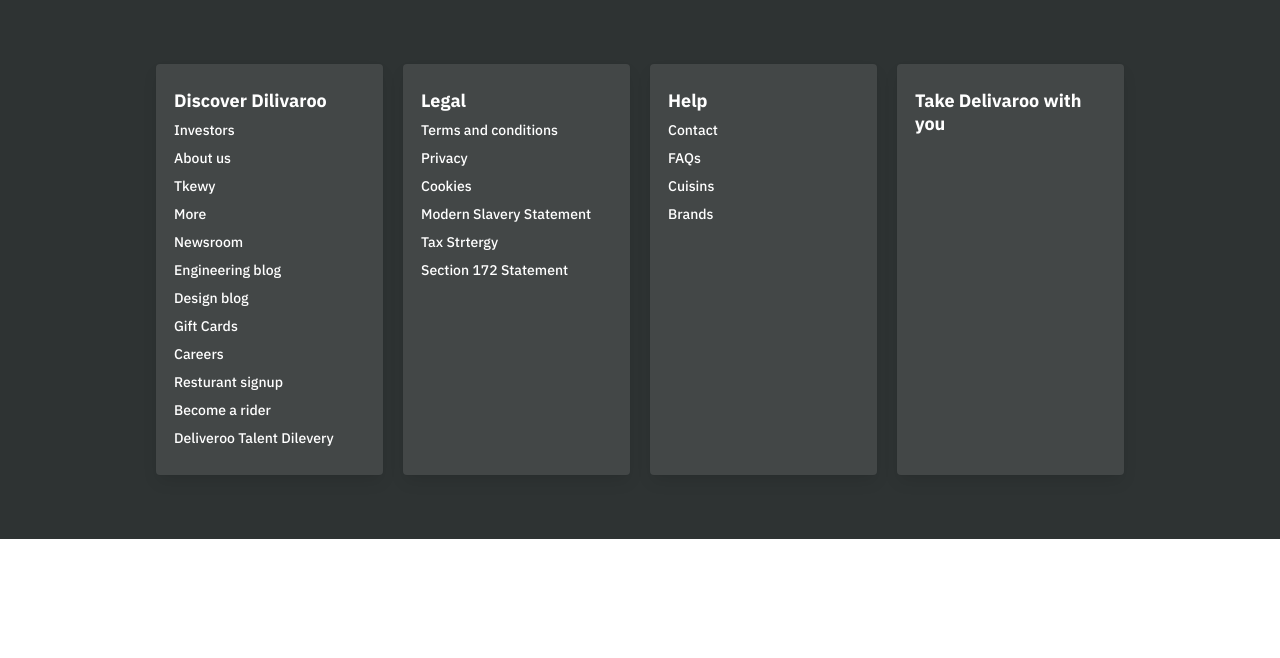
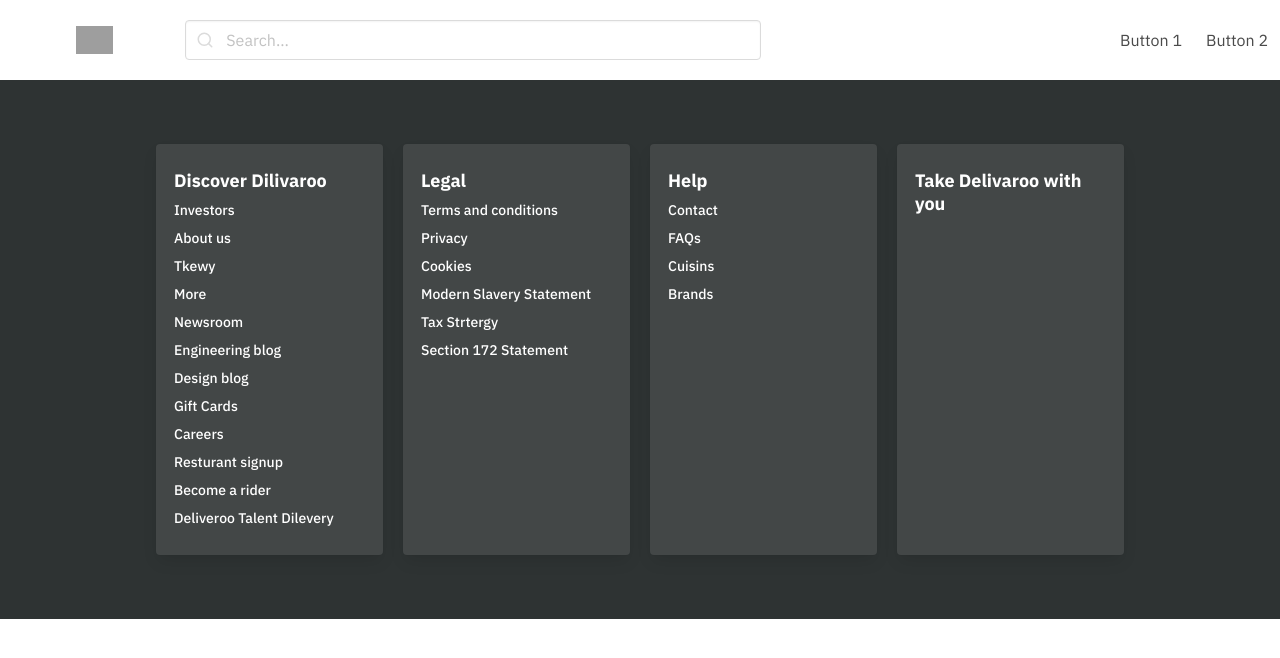
Before and after one commit to Prasadkpd/Eatme-assesment, a React (Create React App) app in the folder client/: page / in a window 1280 px wide. Shown: the top 658 px of the page. Built offline with nearby package versions, Linux system fonts and the light colour scheme; grey boxes are pictures that could not be loaded.

Commit message:
fea: add nav bar

```diff
--- a/client/src/assets/styles/partials/common.scss
+++ b/client/src/assets/styles/partials/common.scss
@@ -6,3 +6,9 @@ body {
     margin: 0 !important;
     padding: 0 !important;
 }
+
+.button:hover,
+.input:hover {
+    border: 2px solid black;
+    outline: none;
+}
--- a/client/src/assets/styles/partials/header.scss
+++ b/client/src/assets/styles/partials/header.scss
@@ -1,49 +1,11 @@
-.image {
-    width: 20vw;
+.navbar {
 
-    &-header {}
+    .search-bar {
+        width: 45vw;
+
+        &:hover{
+            border: 2px solid balck !important;
+        }
+    }
+
 }
-
-.search {
-    width: 50vw;
-}
-
-.buttons {
-    width: 30vw;
-
-    &-header {
-        width: 80vw !important;
-        align-items: right !important;
-        text-align: right !important;
-        justify-content: end;
-        padding-right: 100px;
-        display: flex;
-    }
-}
-
-.icons-button {
-    color: #00ccbc;
-    font-size: 16px;
-    font-weight: 800;
-    margin-right: 5px;
-}
-
-.input {
-    &-search {
-        width: 200% !important;
-        border: none !important;
-        outline: none !important;
-    }
-}
-
-.control {
-    &-search {
-        width: 90%;
-        margin: 15px;
-        padding-right: 20px;
-        display: flex;
-        border: 1px solid black;
-        padding-left: 20px;
-        border-radius: 8px;
-    }
-}
--- a/client/src/components/navbar.tsx
+++ b/client/src/components/navbar.tsx
@@ -1,25 +1,32 @@
-const NavBar = () => {
+import { FiSearch } from 'react-icons/fi';
+const Navbar = () => {
     return (
-        <nav className="navbar py-4 ml-4" role="navigation" aria-label="main navigation">
-            <div className="navbar-brand ml-4">
-                <a className="navbar-item" href="https://bulma.io">
-                    <img src="https://bulma.io/images/bulma-logo.png" alt="Bulma: Free, open source, and modern CSS framework based on Flexbox" width="112" height="28" />
+        <nav className="navbar ml-6 my-3" role="navigation" aria-label="main navigation">
+            <div className="navbar-brand ml-4 navbar-item">
+                <img src="https://consumer-component-library.roocdn.com/26.21.0/static/images/logo-teal.svg" alt="Logo" />
+            </div>
+
+            <div className="navbar-item field ml-6 my-auto">
+                <p className="control has-icons-left search-bar">
+                    <span className="icon is-small is-right">
+                        <FiSearch size={ 18 } />
+                    </span>
+                    <input className="input" type="search" placeholder="Search..." />
+                </p>
+            </div>
+
+            <div className="navbar-end">
+                <a className="navbar-item is-primary" href="#">
+                    Button 1
                 </a>
-                <div className="container">
-                    <div className="field has-addons">
-                        <div className="control">
-                            <input className="input is-medium" type="text" placeholder="Search..." />
-                        </div>
-                        <div className="control">
-                            <button className="button is-medium is">
+                <a className="navbar-item" href="#">
+                    Button 2
+                </a>
+            </div>
 
-                            </button>
-                        </div>
-                    </div>
-                </div>
-            </div>
         </nav>
+
     )
 }
 
-export default NavBar
+export default Navbar;
--- a/client/src/pages/Home.tsx
+++ b/client/src/pages/Home.tsx
@@ -1,8 +1,13 @@
 import Footer from "../components/footer";
+import Navbar from "../components/navbar";
 
 const Home = () => {
     return (
-       <Footer/>
+        <>
+            <Navbar />
+            <Footer />
+        </>
+
     )
 }
 
```
